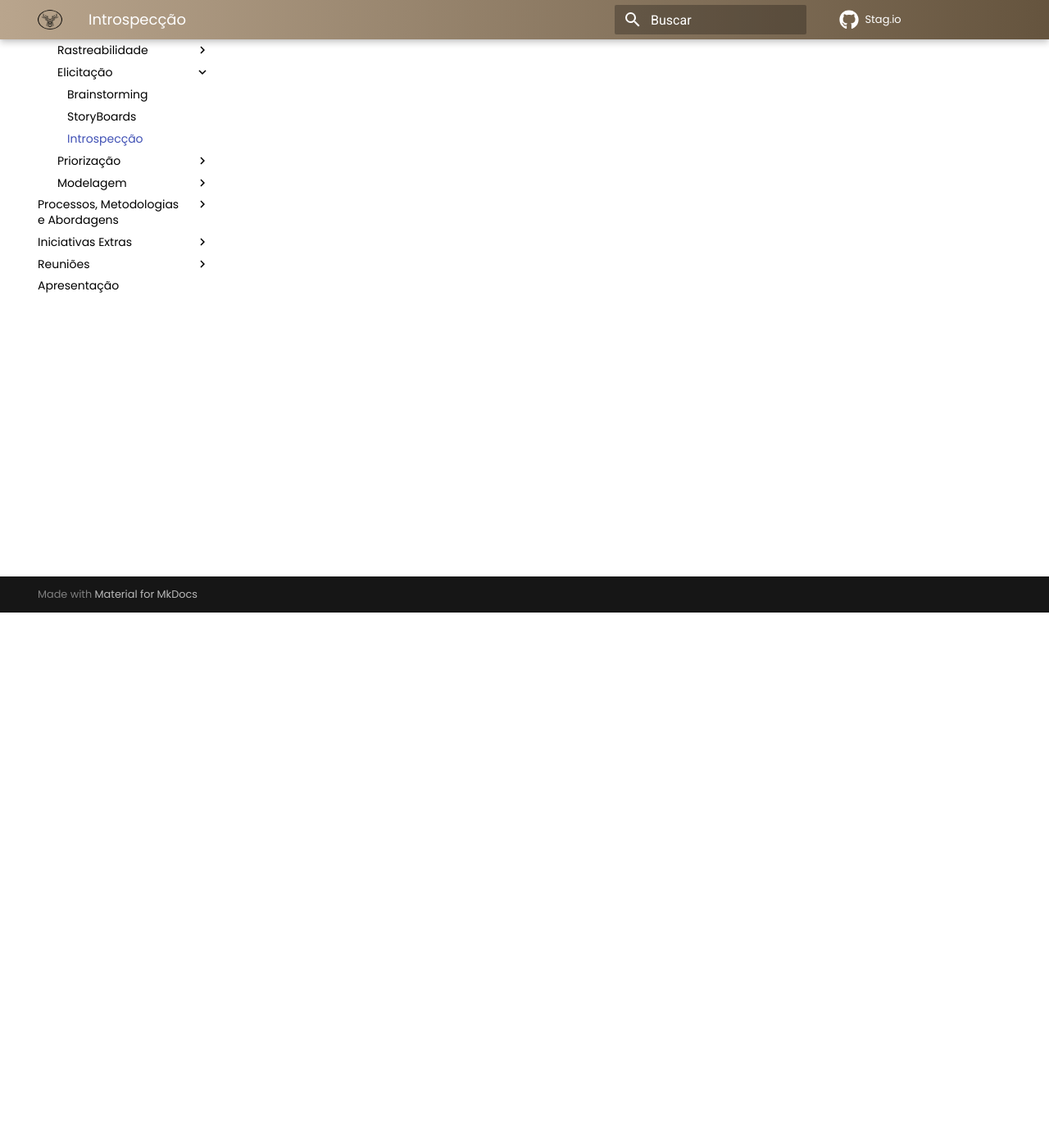
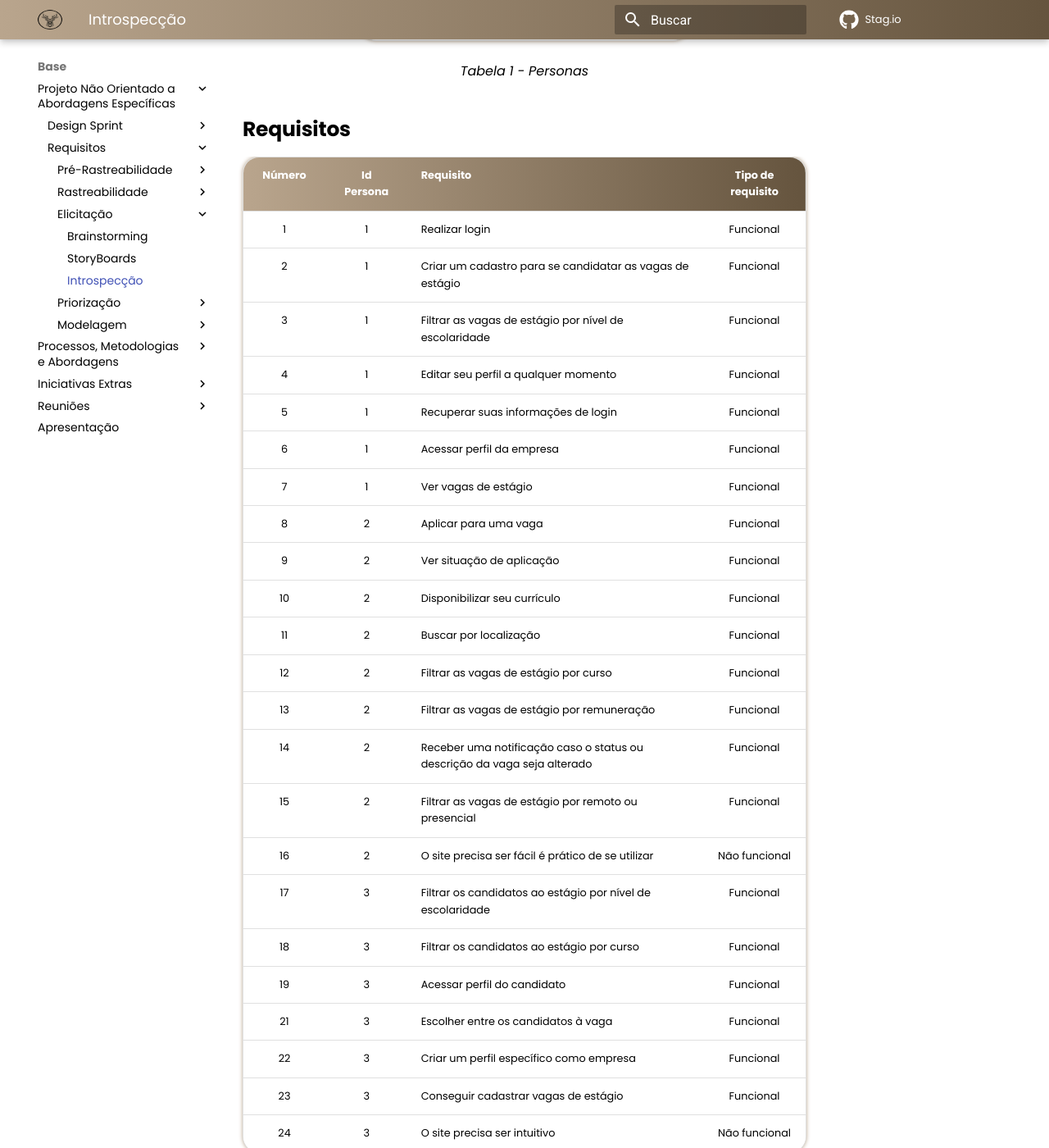
Before and after one commit to UnBArqDsw2021-2/2021.2_G3_stag.io, an MkDocs documentation site: the page built from docs/Base/PNOAE/Requisitos/Elicitacao/Introspeccao.md, in a window 1280 px wide and 1400 px high, scrolled down 653 px. Shown: the whole window at 82% size. Built offline with MkDocs 1.6.1 and Material for MkDocs 9.7.7, drawn with Linux system fonts in a browser that asks for light colours; comment, search, counter and statistics services are not loaded; some of the changed text lies outside the part shown.

Commit message:
criado documento de introspeccao
Co-authored-by: IanFPFerreira <ianfillipe@gmail.com>

```diff
--- a/docs/Base/PNOAE/Requisitos/Elicitacao/Introspeccao.md
+++ b/docs/Base/PNOAE/Requisitos/Elicitacao/Introspeccao.md
@@ -1,11 +1,61 @@
 # Introdução
+
+A introspecção é o método mais óbvio de elicitação, utilizado para tentar entender as funcionalidades e restrições de um sistema. Consiste em imaginar como o sistema deve se comportar, suas funcionalidades e ferramentas.
 
 # Metodologia
 
+Com o uso da Introspecção, vimos que seria possível, por meio das [personas](../../../IE/Personas.md), comprovar e explorar diferentes realidades e casos de uso, pois desta maneira conseguiríamos imaginar quais requisitos, funcionais e não funcionais, e funções atenderia da melhor forma os usuários alvos do aplicação Web [Stag.io](../../../../index.md).
+
+
+| **id** | **Persona** | **função** |
+|:-:| -- | -- |
+| 1 | Samantha Eve Wilkins | Ensino médio |
+| 2 | Estela Koriandry | Universitária |
+| 3 | Daniel Ferreira da Serra | Empresa |
+
+<figcaption>Tabela 1 - Personas</figcaption>
+
+## Requisitos
+
+| **Número** | **Id Persona** | **Requisito** | **Tipo de requisito** |
+| :--------: | :------------: | :----------- | :------------: |
+| 1 | 1 | Realizar login | Funcional |
+| 2 | 1 | Criar um cadastro para se candidatar as vagas de estágio | Funcional |
+| 3 | 1 | Filtrar as vagas de estágio por nível de escolaridade | Funcional |
+| 4 | 1 | Editar seu perfil a qualquer momento | Funcional |
+| 5 | 1 | Recuperar suas informações de login | Funcional |
+| 6 | 1 | Acessar perfil da empresa| Funcional |
+| 7 | 1 | Ver vagas de estágio | Funcional |
+| 8 | 2 | Aplicar para uma vaga | Funcional |
+| 9 | 2 | Ver situação de aplicação | Funcional |
+| 10 | 2 | Disponibilizar seu currículo | Funcional |
+| 11 | 2 | Buscar por localização | Funcional |
+| 12 | 2 | Filtrar as vagas de estágio por curso | Funcional |
+| 13 | 2 | Filtrar as vagas de estágio por remuneração | Funcional |
+| 14 | 2 | Receber uma notificação caso o status ou descrição da vaga seja alterado | Funcional |
+| 15 | 2 | Filtrar as vagas de estágio por remoto ou presencial | Funcional |
+| 16 | 2 | O site precisa ser fácil é prático de se utilizar | Não funcional |
+| 17 | 3 | Filtrar os candidatos ao estágio por nível de escolaridade | Funcional |
+| 18 | 3 | Filtrar os candidatos ao estágio por curso | Funcional |
+| 19 | 3 | Acessar perfil do candidato| Funcional |
+| 21 | 3 | Escolher entre os candidatos à vaga | Funcional |
+| 22 | 3 | Criar um perfil específico como empresa | Funcional |
+| 23 | 3 | Conseguir cadastrar vagas de estágio | Funcional |
+| 24 | 3 | O site precisa ser intuitivo | Não funcional |
+
+<figcaption>Tabela 2 - Requisitos elicitados</figcaption>
+
 # Bibliografia
+
+>SERRANO, Maurício; SERRANO, Milene; Requisitos - Aula 07;
+
+>Barbosa, S. D. J.; Silva, B. S. da; Silveira, M. S.; Gasparini, I.; Darin, T.; Barbosa, G. D. J. (2021) Interação Humano-Computador e Experiência do usuário. Autopublicação.
+
+
 
 # Versionamento
 
 Versão | Data | Modificação | Autor(es) |
 |--|--|--|--|
-|||||
+| 1.0 | 28/01/2022 | Criação do documento | Guilherme Vial e Ian Ferreira |
+| 1.1 | 28/01/2022 | Adição de tópicos | Guilherme Vial e Ian Ferreira |
```
